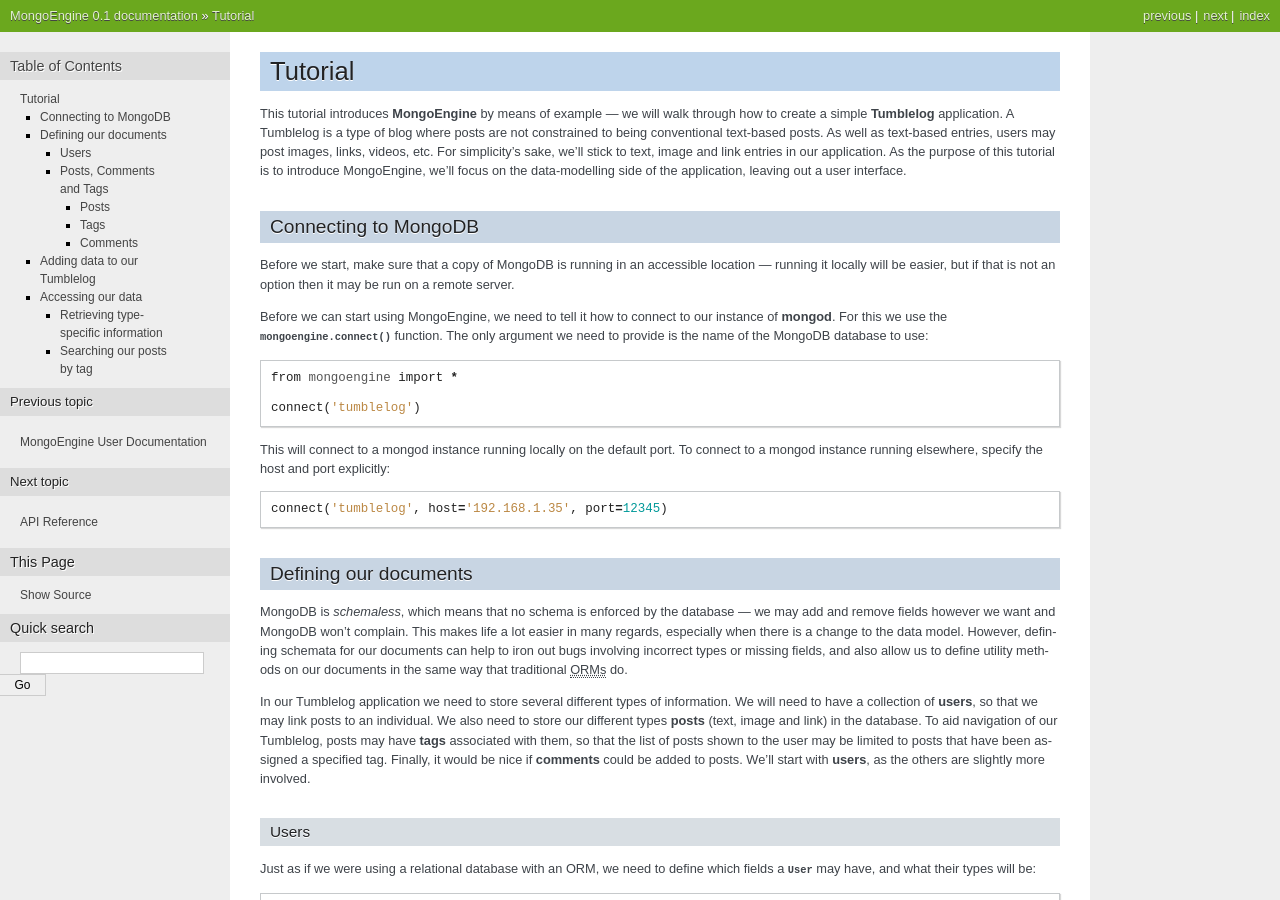
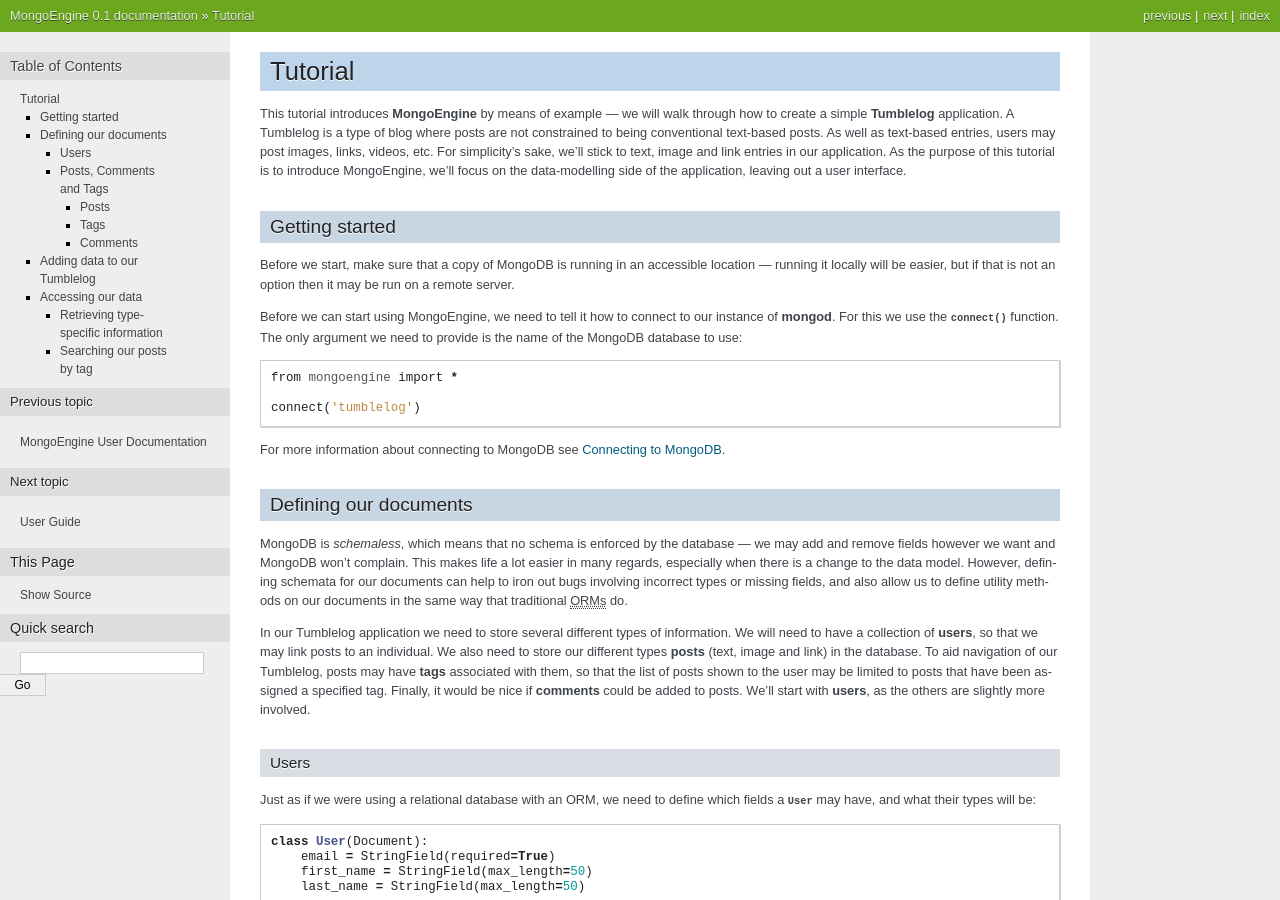
Before and after one commit to MongoEngine/mongoengine, a Sphinx documentation site: the page built from docs/tutorial.rst, in a window 1280 px wide and 900 px high. Built offline with Sphinx 7.4.7, drawn with Linux system fonts in a browser that asks for light colours.

Commit message:
Started work on user guide

```diff
--- a/docs/index.rst
+++ b/docs/index.rst
@@ -6,17 +6,19 @@
 MongoEngine User Documentation
 =======================================
 
-Contents:
+MongoEngine is an Object-Document Mapper, written in Python for working with
+MongoDB. The source is available on
+`GitHub <http://github.com/hmarr/mongoengine>`_.
 
 .. toctree::
    :maxdepth: 2
 
    tutorial.rst
+   userguide.rst
    apireference.rst
 
 Indices and tables
 ==================
 
 * :ref:`genindex`
-* :ref:`modindex`
 * :ref:`search`
--- a/docs/tutorial.rst
+++ b/docs/tutorial.rst
@@ -9,14 +9,14 @@ application. As the purpose of this tutorial is to introduce MongoEngine, we'll
 focus on the data-modelling side of the application, leaving out a user
 interface.
 
-Connecting to MongoDB
----------------------
+Getting started
+---------------
 Before we start, make sure that a copy of MongoDB is running in an accessible
 location --- running it locally will be easier, but if that is not an option
 then it may be run on a remote server.
 
 Before we can start using MongoEngine, we need to tell it how to connect to our
-instance of **mongod**. For this we use the :func:`mongoengine.connect`
+instance of :program:`mongod`. For this we use the :func:`~mongoengine.connect`
 function. The only argument we need to provide is the name of the MongoDB
 database to use::
 
@@ -24,11 +24,7 @@ database to use::
 
     connect('tumblelog')
 
-This will connect to a mongod instance running locally on the default port. To
-connect to a mongod instance running elsewhere, specify the host and port
-explicitly::
-
-    connect('tumblelog', host='192.168.1.35', port=12345)
+For more information about connecting to MongoDB see :ref:`guide-connecting`.
 
 Defining our documents
 ----------------------
```
Also changed, not shown: docs/userguide.rst (added, +80 -0 lines), 1 other file.
